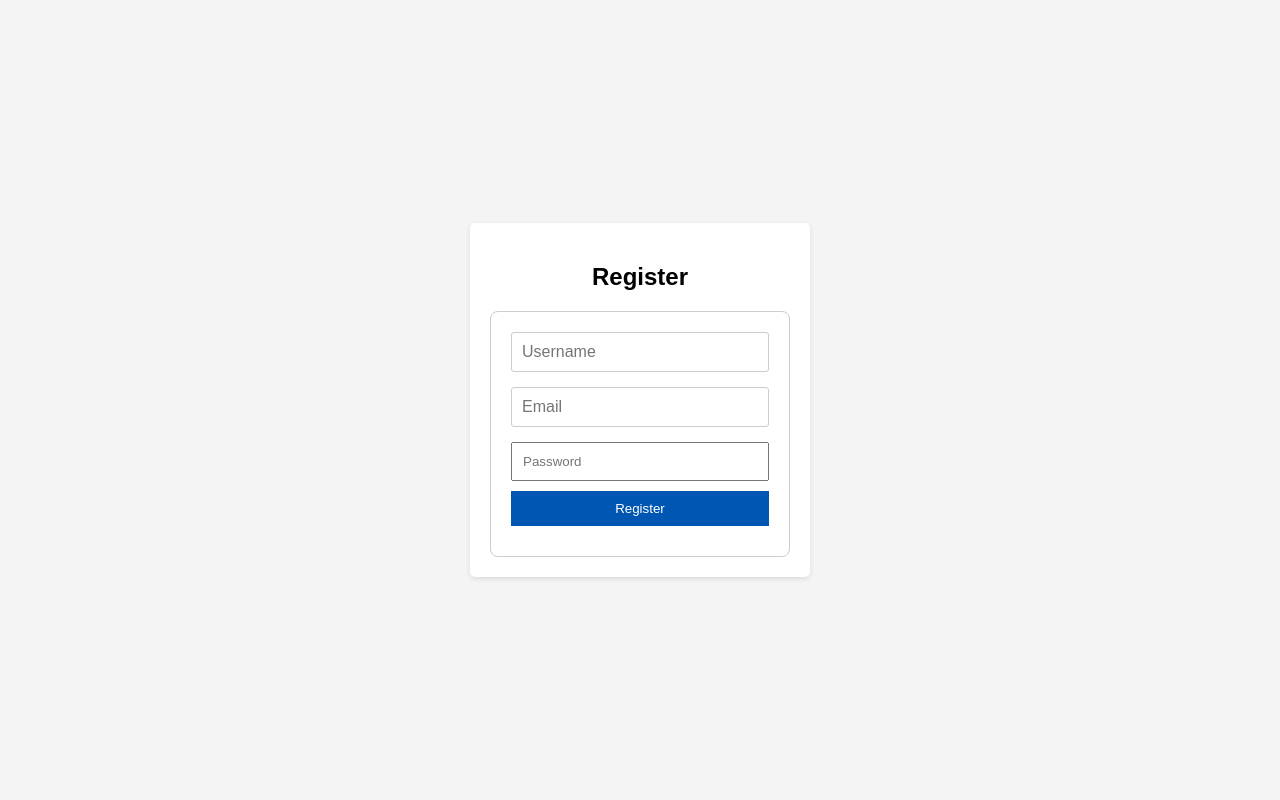
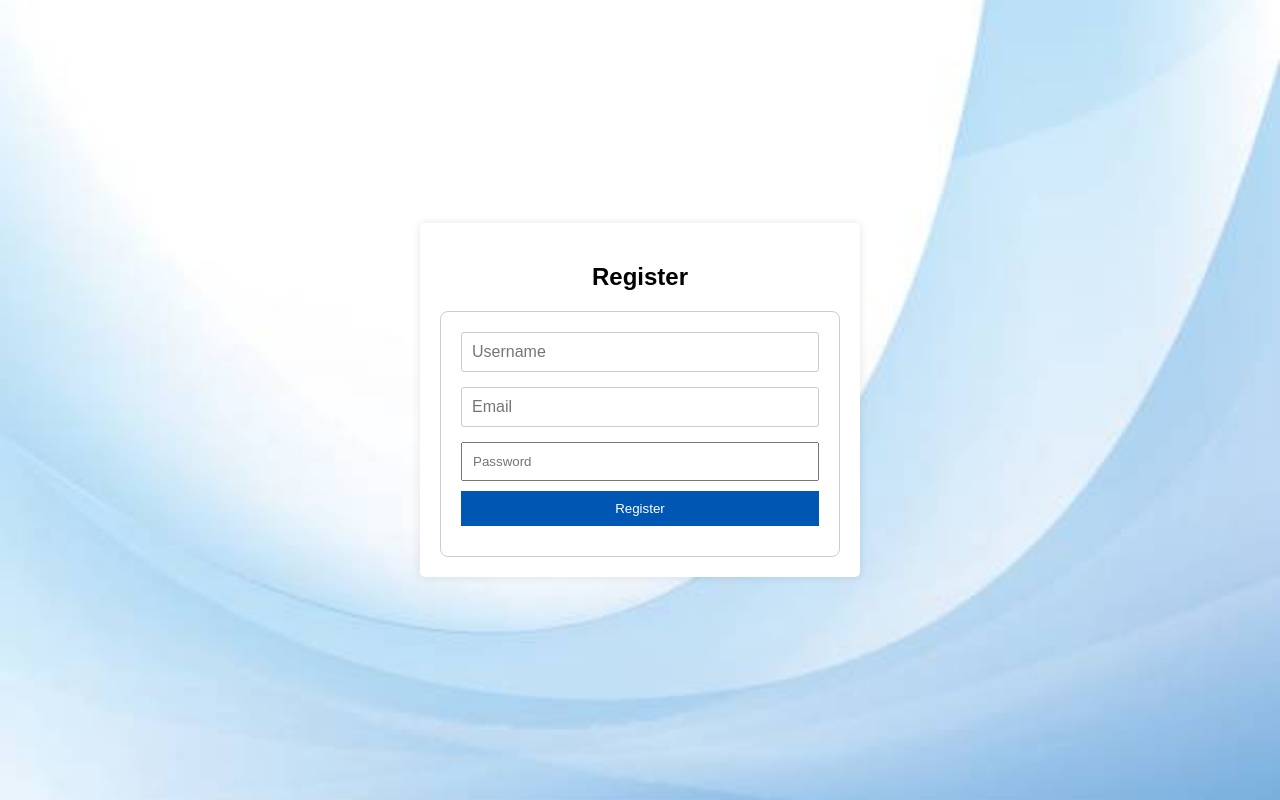
Before and after one commit to Lynguyen817/Travel-Itinerary-Manager, a Flask app: page /register in a window 1280 px wide. Run offline with Flask 3, Linux system fonts and the light colour scheme.

Commit message:
edit login and register page

```diff
--- a/datamanager/sqlite_data_manager.py
+++ b/datamanager/sqlite_data_manager.py
@@ -43,7 +43,7 @@ class SQLiteDataManager(DataManagerInterface):
         """Delete a destination from the database."""
         destination = Destination.query.filter_by(user_id=user_id, id=destination_id).first()
         if not destination:
-            raise False
+            return False
 
         print("Deleting destination", destination)
 
@@ -56,7 +56,7 @@ class SQLiteDataManager(DataManagerInterface):
         """Update an existing destination."""
         existing_destination = Destination.query.filter_by(user_id=user_id, id=destination_id).first()
         if not existing_destination:
-            raise ValueError("Destination not found.")
+            return False
 
         existing_destination.poster_url = new_poster
         existing_destination.activities = new_activities
--- a/main.py
+++ b/main.py
@@ -166,13 +166,19 @@ def update_destination(user_id, destination_id):
         return "Destination not found."
 
     if request.method == 'POST':
+        print("Form data:", request.form)
         new_poster = request.form.get('new_poster')
         new_activities = request.form.get('new_activities')
         new_accommodations = request.form.get('new_accommodations')
         new_transportation = request.form.get('new_transportation')
 
         try:
-            data_manager.update_destination(user_id, destination_id, new_poster,new_activities, new_accommodations, new_transportation)
+            if new_poster is not None:
+                data_manager.update_destination(user_id, destination_id, new_poster, new_activities, new_accommodations, new_transportation)
+            else:
+                print("New Poster URL is empty.")
+                return "New Poster URL cannot be empty.", 400
+
             return redirect(url_for('get_destinations', user_id=user_id))
         except ValueError as e:
             return str(3), 400
--- a/static/style.css
+++ b/static/style.css
@@ -137,6 +137,12 @@ footer {
 h1 {
     text-align: center;
 }
+
+h2 {
+    text-align: center;
+    margin-bottom: 20px;
+ }
+
 form {
     margin-top: 20px;
 }
@@ -171,9 +177,10 @@ input[type="submit"]:hover {
 .login-container {
     background-color: #fff;
     border-radius: 5px;
-    box-shadow: 0 2px 5px rgba(0, 0, 0, 0.1);
+    box-shadow: 0 0 10px rgba(0, 0, 0, 0.1);
     padding: 20px;
-    width:300px;
+    max-width: 400px;
+    margin: 20px auto;
 }
 
 .register-container h2,
@@ -206,6 +213,7 @@ input[type="submit"]:hover {
     border-radius: 3px;
     cursor: pointer;
     font-size: 16px;
+    transition: background-color 0.3s;
 }
 
 .register-container form button[type="submit"],
--- a/templates/login.html
+++ b/templates/login.html
@@ -10,7 +10,9 @@
     <style>
         body {
             font-family: Arial, sans-serif;
-            background-color: #f4f4f4;
+            background-image: url("./static/images/background.jpeg");
+            background-size: cover;
+            background-position: center;
             margin: 0;
             padding: 0;
             display: flex;
--- a/templates/register.html
+++ b/templates/register.html
@@ -10,7 +10,9 @@
     <style>
         body {
             font-family: Arial, sans-serif;
-            background-color: #f4f4f4;
+            background-image: url("./static/images/background.jpeg");
+            background-size: cover;
+            background-position: center;
             margin: 0;
             padding: 0;
             display: flex;
```
Also changed, not shown: static/images/background.jpeg (added).
